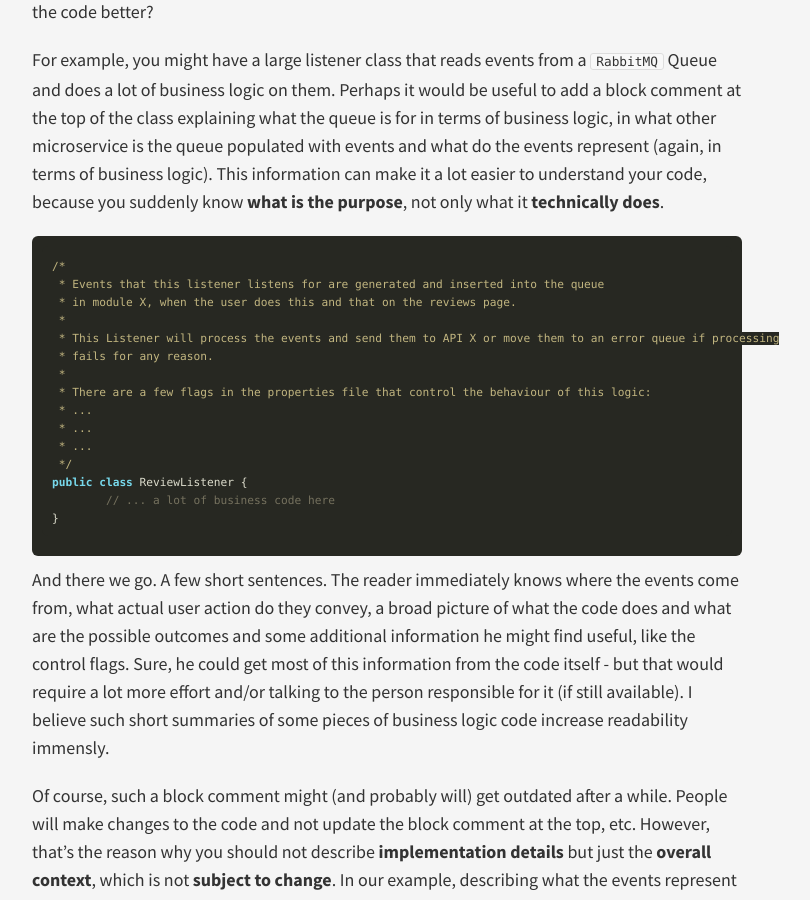
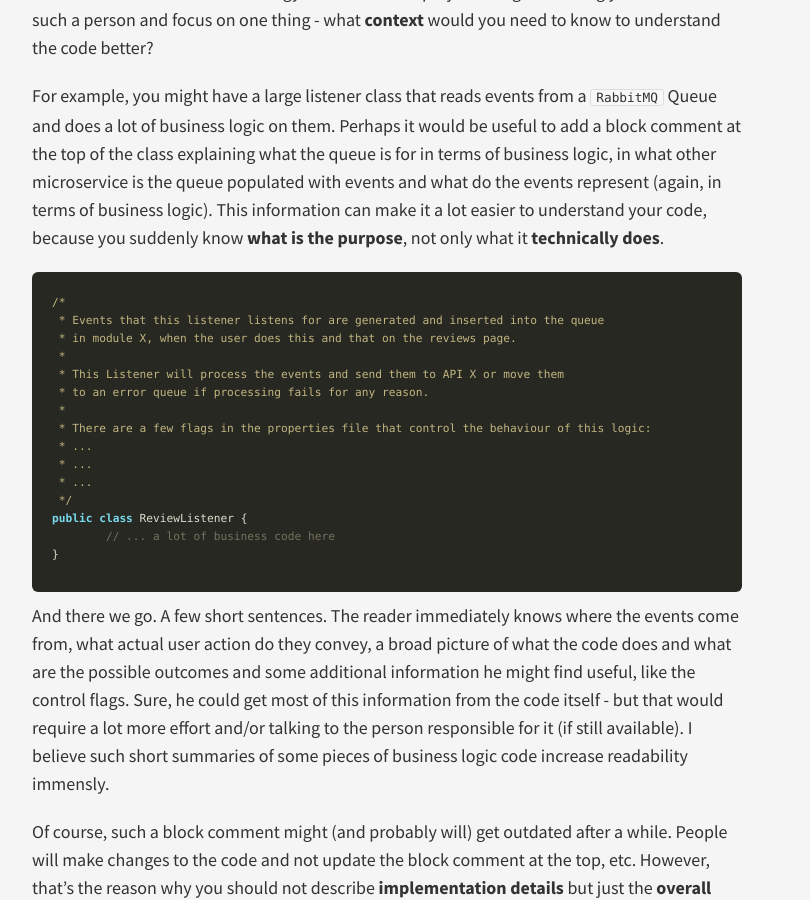
Before and after one commit to rskupnik/rskupnik.github.io, a Jekyll site: the page built from _posts/2018-02-17-to-comment-or-not-to-comment.md, in a window 1280 px wide and 900 px high, scrolled down 3234 px. Shown: the whole window, without its empty margins (253-1063 px from the left). Built offline with Jekyll 4.4.1, drawn with Linux system fonts in a browser that asks for light colours; nearby versions of some CDN libraries; some of the changed text lies outside the part shown.

Commit message:
Fix some issues

````diff
--- a/_posts/2018-02-17-to-comment-or-not-to-comment.md
+++ b/_posts/2018-02-17-to-comment-or-not-to-comment.md
@@ -42,7 +42,7 @@
 > Very short comments can appear on the same line as the code they describe, but should be shifted far enough to separate them from the statements. If more than one short comment appears in a chunk of code, they should all be indented to the same tab setting.
 
 ```java
-System.out.println("Hello, World!");	/* This is a trailing comment */
+System.out.println("Hello, World!"); /* This is a trailing comment */
 ```
 
 ### End-of-line comments
@@ -57,7 +57,7 @@
 //	System.out.println("bar");
 //}
 
-return false;		// Explain why false is returned
+return false;	// Explain why false is returned
 ```
 
 ### Documentation comments
@@ -66,7 +66,9 @@
 
 ```java
 /**
- * This is a javadoc comment. Notice the double * at the opening, which distinguishes it from a block comment.
+ * This is a javadoc comment.
+ * Notice the double * at the opening,
+ * which distinguishes it from a block comment.
  */
 ```
 
@@ -93,8 +95,8 @@
  * Events that this listener listens for are generated and inserted into the queue
  * in module X, when the user does this and that on the reviews page.
  *
- * This Listener will process the events and send them to API X or move them to an error queue if processing
- * fails for any reason.
+ * This Listener will process the events and send them to API X or move them
+ * to an error queue if processing fails for any reason.
  *
  * There are a few flags in the properties file that control the behaviour of this logic:
  * ...
@@ -125,7 +127,9 @@
 
 ```java
 // (...) a lot of code here
-boolean isPreemptivelyProcessed = false;	// 'Preemptively processed' in this case means data from module X has been collected and added to the processed object
+// 'Preemptively processed' in this case means data
+// from module X has been collected and added to the processed object
+boolean isPreemptivelyProcessed = false;
 // (...) more code
 ```
 
````
